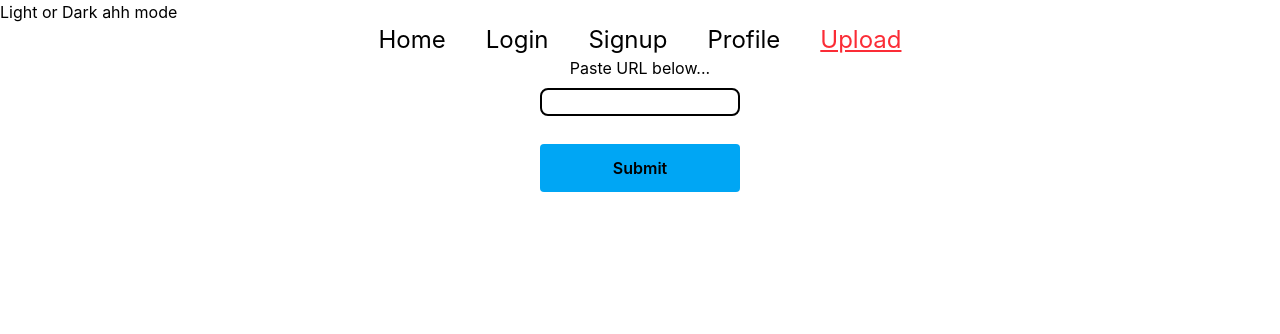
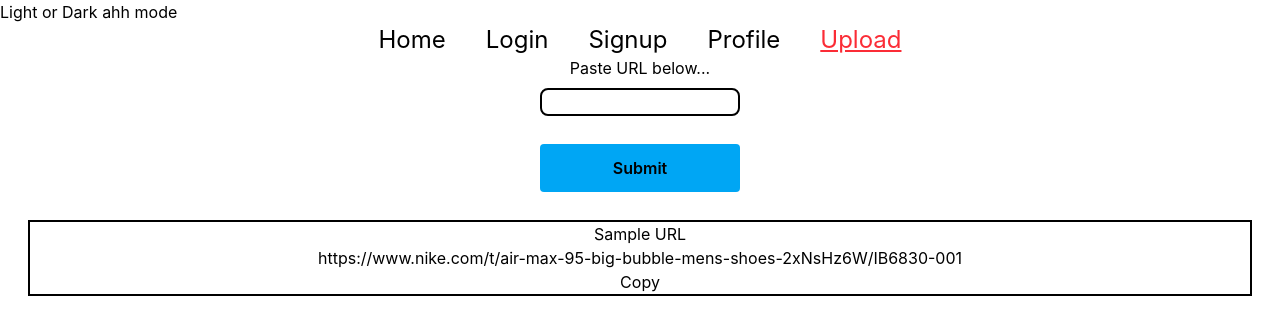
Before and after one commit to matthewrichards234/Discount-Notifications-Front, a React (Vite) app: page /upload in a window 1280 px wide. Shown: the top 334 px of the page. Built offline with nearby package versions, Linux system fonts and the light colour scheme.

Commit message:
feat: Add easy to copy url section for future convenience.

```diff
--- a/src/components/UploadForm.tsx
+++ b/src/components/UploadForm.tsx
@@ -1,5 +1,6 @@
 import { useForm } from "react-hook-form";
 import type { SubmitHandler } from "react-hook-form";
+import { useRef, useState } from "react";
 
 interface IUploadForm {
   website: string;
@@ -14,6 +15,16 @@ const UploadForm = () => {
 
   const onSubmit: SubmitHandler<IUploadForm> = (url) => {
     console.log(url);
+  };
+
+  const sampleURLRef = useRef(null);
+  const [copied, setCopied] = useState(false);
+  const copyLink = () => {
+    const text = sampleURLRef.current?.textContent;
+    // console.log(text);
+    navigator.clipboard.writeText(text);
+    setCopied(true);
+    setTimeout(() => setCopied(false), 3000);
   };
 
   // Regex for URL validation
@@ -40,6 +51,18 @@ const UploadForm = () => {
           className="bg-sky-500 hover:bg-sky-700 text-black font-semibold py-2 px-4 rounded mt-5 w-50 h-12"
         />
       </form>
+      <div className="flex flex-col items-center m-7 border-2">
+        <p>Sample URL</p>
+        <p ref={sampleURLRef}>
+          https://www.nike.com/t/air-max-95-big-bubble-mens-shoes-2xNsHz6W/IB6830-001
+        </p>
+        <button onClick={copyLink} className="cursor-pointer">
+          Copy
+        </button>
+        {copied && (
+          <span className="ml-2 text-green-500 font-semibold">Copied!</span>
+        )}
+      </div>
     </div>
   );
 };
```
